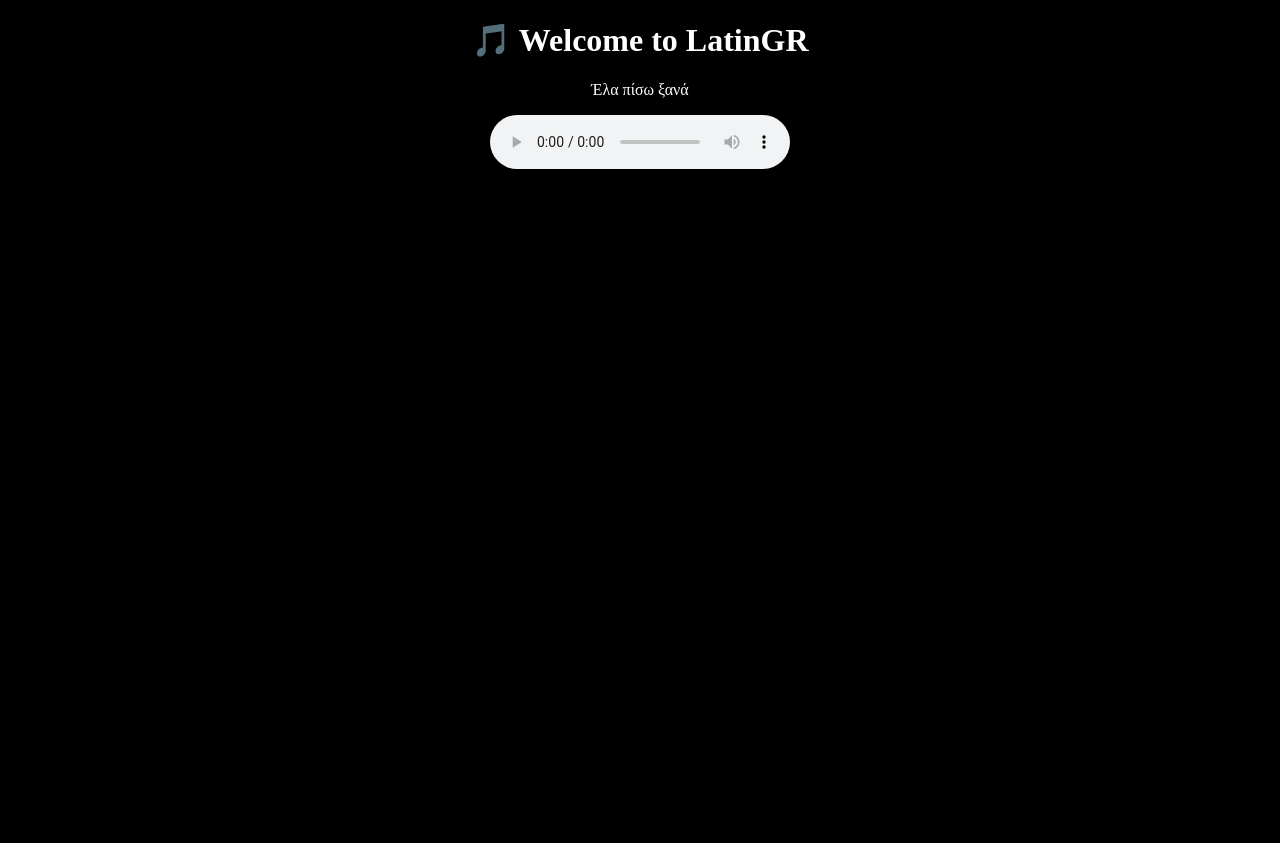
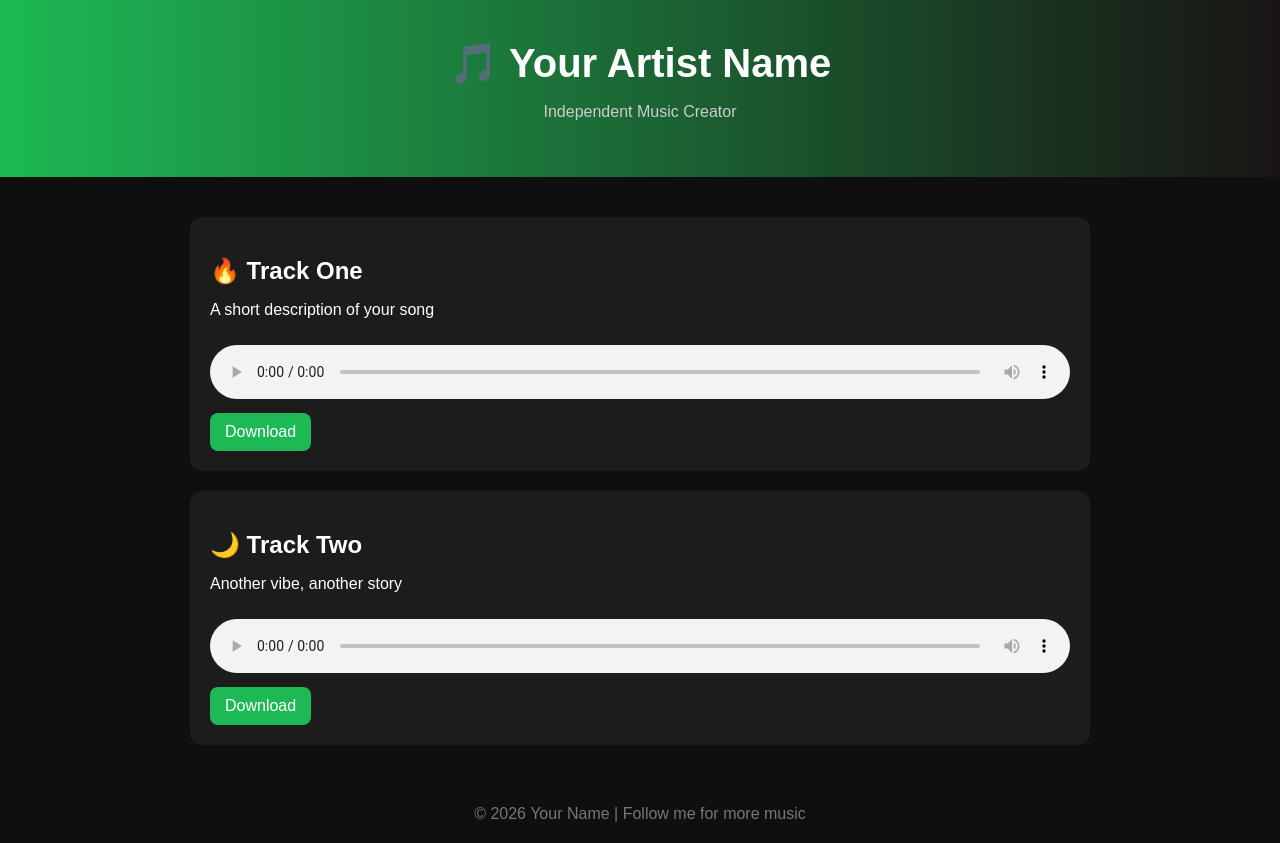
Before and after one commit to LatinGR/SUNO-Latin-songs, a plain HTML site: page index.html in a window 1280 px wide. Before the commit the page ends 800 px from the top, so only its background shows below. Drawn offline with Linux system fonts and the light colour scheme.

Commit message:
Update index.html

```diff
--- a/index.html
+++ b/index.html
@@ -1,16 +1,119 @@
 <!DOCTYPE html>
-<html>
+<html lang="en">
 <head>
-    <title>Greek Salsa/Bachata</title>
+    <meta charset="UTF-8">
+    <meta name="viewport" content="width=device-width, initial-scale=1.0">
+    <title>My Music</title>
+
+    <style>
+        body {
+            margin: 0;
+            font-family: Arial, sans-serif;
+            background: #0f0f0f;
+            color: white;
+        }
+
+        header {
+            padding: 40px;
+            text-align: center;
+            background: linear-gradient(90deg, #1db954, #191414);
+        }
+
+        header h1 {
+            margin: 0;
+            font-size: 40px;
+        }
+
+        header p {
+            color: #ccc;
+        }
+
+        .container {
+            max-width: 900px;
+            margin: auto;
+            padding: 20px;
+        }
+
+        .song {
+            background: #1c1c1c;
+            margin: 20px 0;
+            padding: 20px;
+            border-radius: 12px;
+            transition: 0.3s;
+        }
+
+        .song:hover {
+            transform: scale(1.02);
+            background: #252525;
+        }
+
+        .song h2 {
+            margin-bottom: 10px;
+        }
+
+        audio {
+            width: 100%;
+            margin-top: 10px;
+        }
+
+        footer {
+            text-align: center;
+            padding: 20px;
+            color: #777;
+        }
+
+        .btn {
+            display: inline-block;
+            margin-top: 10px;
+            padding: 10px 15px;
+            background: #1db954;
+            color: white;
+            text-decoration: none;
+            border-radius: 8px;
+        }
+
+        .btn:hover {
+            background: #1ed760;
+        }
+    </style>
 </head>
-<body style="background:black; color:white; text-align:center;">
 
-    <h1>🎵 Welcome to LatinGR</h1>
-    <p>Έλα πίσω ξανά</p>
+<body>
 
-    <audio controls>
-        <source src="LatinGR_Έλα πίσω ξανά (Bachata).mp3" type="audio/mpeg">
-    </audio>
+<header>
+    <h1>🎵 Your Artist Name</h1>
+    <p>Independent Music Creator</p>
+</header>
+
+<div class="container">
+
+    <div class="song">
+        <h2>🔥 Track One</h2>
+        <p>A short description of your song</p>
+
+        <audio controls>
+            <source src="song1.mp3" type="audio/mpeg">
+        </audio>
+
+        <a class="btn" href="song1.mp3" download>Download</a>
+    </div>
+
+    <div class="song">
+        <h2>🌙 Track Two</h2>
+        <p>Another vibe, another story</p>
+
+        <audio controls>
+            <source src="song2.mp3" type="audio/mpeg">
+        </audio>
+
+        <a class="btn" href="song2.mp3" download>Download</a>
+    </div>
+
+</div>
+
+<footer>
+    © 2026 Your Name | Follow me for more music
+</footer>
 
 </body>
 </html>
```
